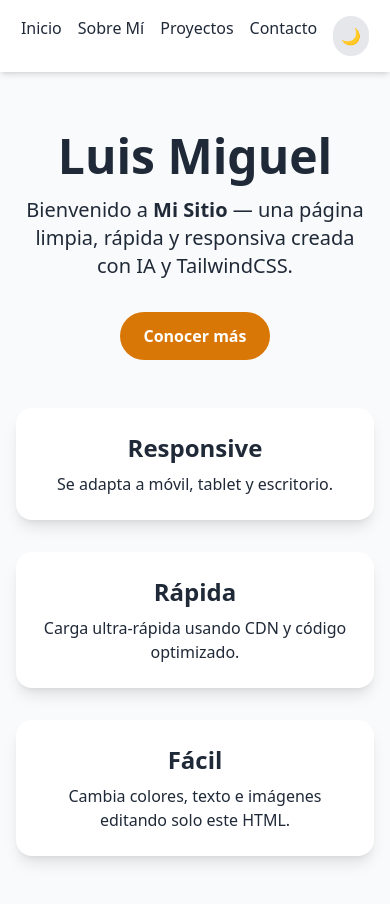
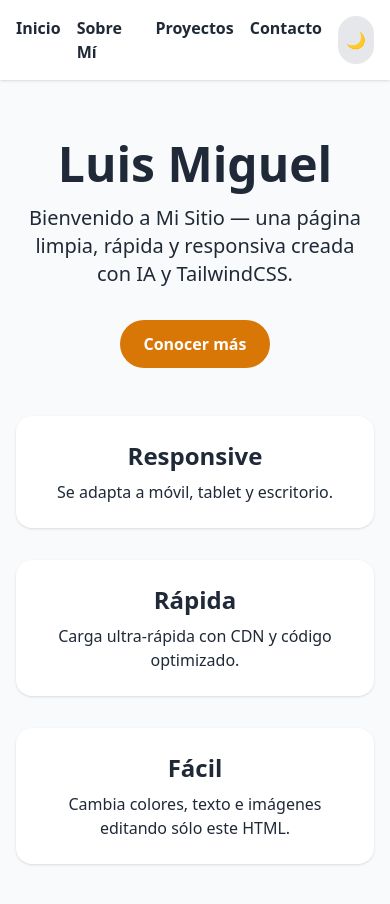
Before and after one commit to luismiquel/Web-Luis-Miguel, a plain HTML site: page index.html in a window 390 px wide. Drawn offline with nearby package versions, Linux system fonts and the light colour scheme.

Commit message:
Update index.html

```diff
--- a/index.html
+++ b/index.html
@@ -3,65 +3,64 @@
 <head>
   <meta charset="UTF-8">
   <meta name="viewport" content="width=device-width,initial-scale=1.0">
-  <title>Mi Sitio — Luis Miguel</title>
+  <title>Inicio — Luis Miguel</title>
   <script src="https://cdn.tailwindcss.com"></script>
-  <script>
-    tailwind.config = { darkMode: 'class' }
-  </script>
+  <script>tailwind.config = { darkMode: 'class' }</script>
 </head>
 <body class="bg-gray-50 dark:bg-gray-900 text-gray-800 dark:text-gray-100 transition-colors duration-300">
-  <header class="p-4 bg-white dark:bg-gray-800 shadow-md flex justify-center space-x-4">
-    <a href="index.html" class="hover:underline">Inicio</a>
-    <a href="about.html" class="hover:underline">Sobre Mí</a>
-    <a href="projects.html" class="hover:underline">Proyectos</a>
-    <a href="contact.html" class="hover:underline">Contacto</a>
-    <button id="theme-toggle" class="ml-4 p-2 rounded-full bg-gray-200 dark:bg-gray-700">
+
+  <!-- Navbar -->
+  <header class="p-4 flex justify-center space-x-4 bg-white dark:bg-gray-800 shadow">
+    <a href="index.html" class="font-semibold hover:underline">Inicio</a>
+    <a href="about.html" class="font-semibold hover:underline">Sobre Mí</a>
+    <a href="projects.html" class="font-semibold hover:underline">Proyectos</a>
+    <a href="contact.html" class="font-semibold hover:underline">Contacto</a>
+    <button id="theme-toggle" class="ml-6 p-2 rounded-full bg-gray-200 dark:bg-gray-700">
       <span id="icon-light" class="hidden">🌞</span>
       <span id="icon-dark">🌙</span>
     </button>
   </header>
 
+  <!-- Hero -->
   <main class="min-h-screen flex flex-col items-center justify-center px-4">
-    <h1 class="text-5xl font-bold mb-4 text-center">Luis Miguel</h1>
+    <h1 class="text-5xl font-extrabold mb-4 text-center">Luis Miguel</h1>
     <p class="text-xl mb-8 text-center max-w-lg">
-      Bienvenido a <span class="font-semibold">Mi Sitio</span> — una página limpia, rápida y responsiva creada con IA y TailwindCSS.
+      Bienvenido a Mi Sitio — una página limpia, rápida y responsiva creada con IA y TailwindCSS.
     </p>
-    <a href="#features" class="bg-amber-600 hover:bg-amber-700 text-white font-semibold py-3 px-6 rounded-full transition">
+    <a href="#features"
+       class="bg-amber-600 hover:bg-amber-700 text-white font-semibold py-3 px-6 rounded-full transition">
       Conocer más
     </a>
-
-    <section id="features" class="mt-12 grid gap-8 sm:grid-cols-3 w-full max-w-4xl">
-      <div class="p-6 bg-white dark:bg-gray-800 rounded-2xl shadow-lg text-center">
+    <section id="features" class="grid gap-8 sm:grid-cols-3 w-full max-w-4xl mt-12">
+      <div class="p-6 bg-white dark:bg-gray-800 rounded-2xl shadow text-center">
         <h2 class="text-2xl font-bold mb-2">Responsive</h2>
         <p>Se adapta a móvil, tablet y escritorio.</p>
       </div>
-      <div class="p-6 bg-white dark:bg-gray-800 rounded-2xl shadow-lg text-center">
+      <div class="p-6 bg-white dark:bg-gray-800 rounded-2xl shadow text-center">
         <h2 class="text-2xl font-bold mb-2">Rápida</h2>
-        <p>Carga ultra-rápida usando CDN y código optimizado.</p>
+        <p>Carga ultra-rápida con CDN y código optimizado.</p>
       </div>
-      <div class="p-6 bg-white dark:bg-gray-800 rounded-2xl shadow-lg text-center">
+      <div class="p-6 bg-white dark:bg-gray-800 rounded-2xl shadow text-center">
         <h2 class="text-2xl font-bold mb-2">Fácil</h2>
-        <p>Cambia colores, texto e imágenes editando solo este HTML.</p>
+        <p>Cambia colores, texto e imágenes editando sólo este HTML.</p>
       </div>
     </section>
   </main>
 
   <script>
-    const btn = document.getElementById('theme-toggle');
-    const html = document.documentElement;
-    const iconLight = document.getElementById('icon-light');
-    const iconDark = document.getElementById('icon-dark');
+    const btn = document.getElementById('theme-toggle'),
+          html = document.documentElement,
+          iconLight = document.getElementById('icon-light'),
+          iconDark  = document.getElementById('icon-dark');
 
-    // Inicializa según preferencia o localStorage
+    // Init
     if (localStorage.theme === 'dark' ||
        (!localStorage.theme && window.matchMedia('(prefers-color-scheme: dark)').matches)) {
       html.classList.add('dark');
       iconLight.classList.remove('hidden');
-      iconDark.classList.add('hidden');
     } else {
       html.classList.remove('dark');
       iconDark.classList.remove('hidden');
-      iconLight.classList.add('hidden');
     }
 
     btn.addEventListener('click', () => {
@@ -77,5 +76,6 @@
       }
     });
   </script>
+
 </body>
 </html>
```
